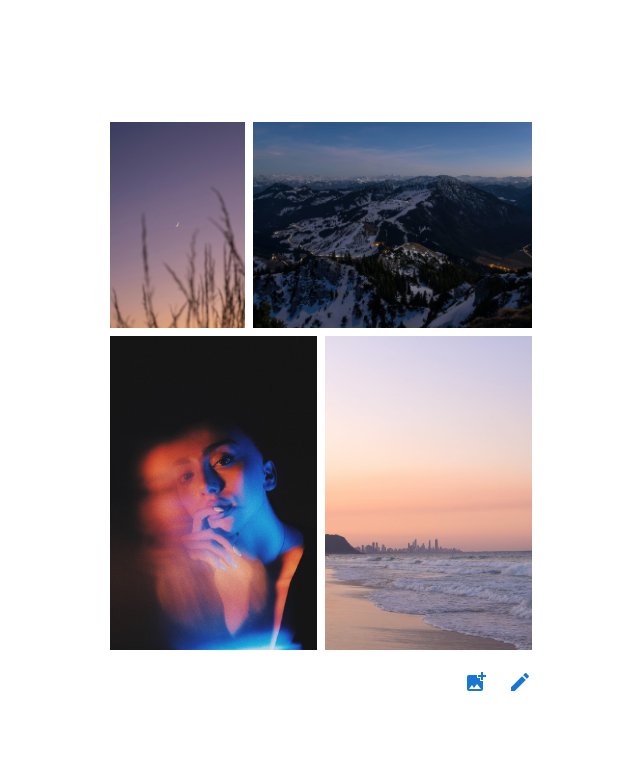
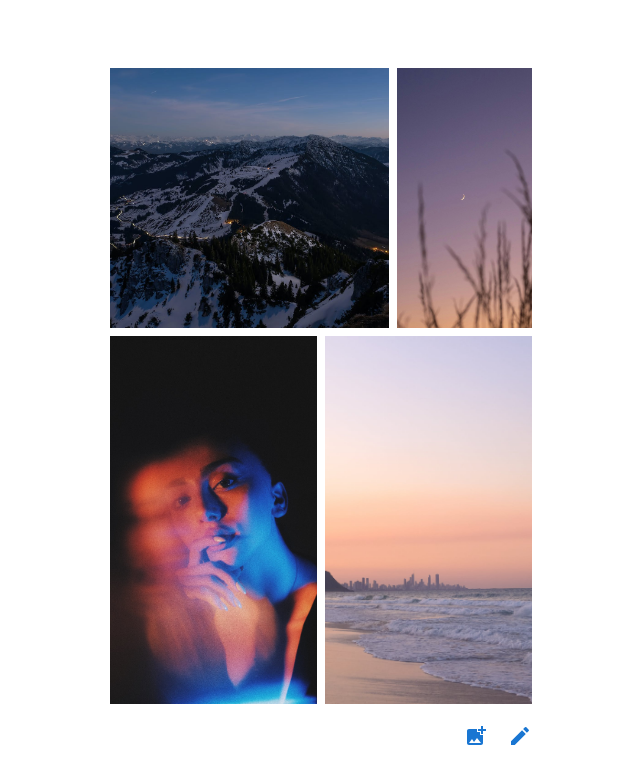
Before and after one commit to JennyBack/collagemaker, a React (Create React App) app: page / in a window 1280 px wide. Shown: the top 784 px of the page, without its empty margins (319-959 px from the left). Built offline with nearby package versions, Linux system fonts and the light colour scheme.

Commit message:
adds grid column styles

```diff
--- a/src/components/CollageMaker.tsx
+++ b/src/components/CollageMaker.tsx
@@ -4,6 +4,7 @@ import EditPanel from "./EditPanel";
 import ImageGrid from "./ImageGrid";
 import ButtonsPanel from "./ButtonsPanel";
 import AddImagesDialog from "./addImagesDialog/AddImagesDialog";
+import useCreateGridColumnStyle from '../hooks/useCreateGridColumnStyle';
 
 type GridOneProps = {
     images:any;
@@ -14,11 +15,13 @@ const CollageMaker = ({images}:GridOneProps) => {
     const [showEditMode,setShowEditMode] = React.useState<boolean>(false);
     const [showAddImagesDialog,setShowAddImagesDialog] = React.useState<boolean>(false);
 
+    const {gridColumnStyle, handleStyleOne,handleStyleTwo,handleStyleThree,handleReset} = useCreateGridColumnStyle();
+
     return(
-        <Grid container xs={8} md={6} lg={4} sx={{overflow:'hidden'}} flexDirection={'column'}>
-           <ImageGrid images={images}/>
+        <Grid container xs={8} md={6} lg={4} flexDirection={'column'} sx={{height:'85%', flexWrap:'noWrap'}}>
+           <ImageGrid images={images} gridColumnStyle={gridColumnStyle}/>
            <ButtonsPanel showEditMode={showEditMode} setShowEditMode={setShowEditMode} showAddImagesDialog={showAddImagesDialog} setShowAddImagesDialog={setShowAddImagesDialog}/>
-            {showEditMode ? <EditPanel/> : null}
+            {showEditMode ? <EditPanel handleStyleOne={handleStyleOne} handleStyleTwo={handleStyleTwo} handleStyleThree={handleStyleThree} handleReset={handleReset}/> : null}
             {showAddImagesDialog ? <AddImagesDialog open={showAddImagesDialog} handleClose={() => setShowAddImagesDialog(false)}/>:null}
         </Grid>
         );
--- a/src/components/EditPanel.tsx
+++ b/src/components/EditPanel.tsx
@@ -2,11 +2,19 @@ import * as React from 'react';
 import Grid from "@mui/material/Unstable_Grid2";
 import {Button} from "@mui/material";
 
-function EditPanel() {
-    return <Grid xs={12} display={'flex'} flexDirection={'row'} sx={{marginTop: '20px'}} aria-label={'edit-settings-panel'}>
-        <Button>Style one </Button>
-        <Button> Style two </Button>
-        <Button> Style three </Button>
+type EditPanelProps = {
+    handleStyleOne:() => void;
+    handleStyleTwo:() => void;
+    handleStyleThree:() => void;
+    handleReset:() => void;
+}
+
+function EditPanel({handleStyleOne,handleStyleTwo,handleStyleThree,handleReset}:EditPanelProps) {
+    return <Grid xs={12} display={'flex'} flexDirection={'row'} aria-label={'edit-settings-panel'}>
+        <Button onClick={handleReset}>Default</Button>
+        <Button onClick={handleStyleOne}>Style one </Button>
+        <Button onClick={handleStyleTwo}> Style two </Button>
+        <Button onClick={handleStyleThree}> Style three </Button>
     </Grid>
 }
 
--- a/src/components/ImageGrid.tsx
+++ b/src/components/ImageGrid.tsx
@@ -1,22 +1,25 @@
 import * as React from 'react';
 import Grid from "@mui/material/Unstable_Grid2";
+import {GridColumnStyle} from "../hooks/useCreateGridColumnStyle";
 
 type ImageGridProps = {
     images:any;
+    gridColumnStyle:GridColumnStyle;
 };
 
-function ImageGrid({images}: ImageGridProps) {
-    return  <Grid container spacing={1} sx={{overflow:'hidden'}} aria-label={'image-collage'} >
-        <Grid xs={4}>
-            <img  style={{width:'100%',height:'100%',objectFit:'cover'}} src={images[0]} alt={'start image'}></img>
+const ImageGrid = ({images,gridColumnStyle}: ImageGridProps) => {
+    let {columnOne,columnTwo,columnThree,columnFour} = gridColumnStyle;
+    return  <Grid container spacing={1} aria-label={'image-collage'} sx={{height:'100%',overflow:'hidden'}} >
+        <Grid xs={columnOne.xs}>
+            <img  style={{width:'100%',height:'100%',objectFit:'cover'}} src={images[1]} alt={'start image'}></img>
         </Grid>
-        <Grid xs={8}>
-            <img style={{width:'100%',height:'100%',objectFit:'cover'}} src={images[1]} alt={'start image'}/>
+        <Grid xs={columnTwo.xs}>
+            <img style={{width:'100%',height:'100%',objectFit:'cover'}} src={images[0]} alt={'start image'}/>
         </Grid>
-        <Grid xs={6}>
+        <Grid xs={columnThree.xs}>
             <img  style={{width:'100%',height:'100%',objectFit:'cover'}} src={images[2]} alt={'start image'}></img>
         </Grid>
-        <Grid xs={6}>
+        <Grid xs={columnFour.xs}>
             <img style={{width:'100%',height:'100%',objectFit:'cover'}} src={images[3]} alt={'start image'}></img>
         </Grid>
     </Grid>
--- /dev/null
+++ b/src/hooks/useCreateGridColumnStyle.tsx
@@ -0,0 +1,66 @@
+import * as React from "react";
+
+export type GridColumnStyle = {
+    columnOne:{
+        xs:number;
+    };
+    columnTwo:{
+        xs:number;
+    };
+    columnThree:{
+        xs:number;
+    };
+    columnFour:{
+        xs:number;
+    };
+}
+
+const getDefaultGridStyle = () => {
+    let defaultGridColumnStyle: GridColumnStyle = {
+        columnOne:{xs:8},columnTwo:{xs:4},columnThree:{xs:6},columnFour:{xs:6}
+    }
+    return defaultGridColumnStyle;
+}
+
+
+const useCreateGridColumnStyle = () => {
+    const [gridColumnStyle,setGridColumnStyle] = React.useState<GridColumnStyle>(getDefaultGridStyle());
+    const [resetToDefaultStyle,setResetToDefaultStyle] = React.useState<boolean>(false);
+
+    React.useEffect(() => {
+        if(resetToDefaultStyle){
+            setGridColumnStyle(getDefaultGridStyle())
+        }
+    },[resetToDefaultStyle])
+
+    const handleReset = () => {
+        setResetToDefaultStyle(() => true);
+    }
+    const handleStyleOne = () => {
+        let newGridColumnStyle:GridColumnStyle = {
+            columnOne:{xs:12},columnTwo:{xs:4},columnThree:{xs:4},columnFour:{xs:4}
+        }
+       setGridColumnStyle((prevState) => newGridColumnStyle);
+        setResetToDefaultStyle(false);
+    }
+    const handleStyleTwo = () => {
+        let newGridColumnStyle:GridColumnStyle = {
+            columnOne:{xs:4},columnTwo:{xs:4},columnThree:{xs:4},columnFour:{xs:12}
+        }
+        setGridColumnStyle((prevState) => newGridColumnStyle);
+        setResetToDefaultStyle(false);
+    }
+    const handleStyleThree = () => {
+        let newGridColumnStyle:GridColumnStyle = {
+            columnOne:{xs:6},columnTwo:{xs:6},columnThree:{xs:4},columnFour:{xs:8}
+        }
+        setGridColumnStyle((prevState) => newGridColumnStyle);
+        setResetToDefaultStyle(false);
+    }
+
+    return {
+        gridColumnStyle, handleStyleOne,handleStyleTwo,handleStyleThree,handleReset
+    }
+}
+
+export default useCreateGridColumnStyle;
```
